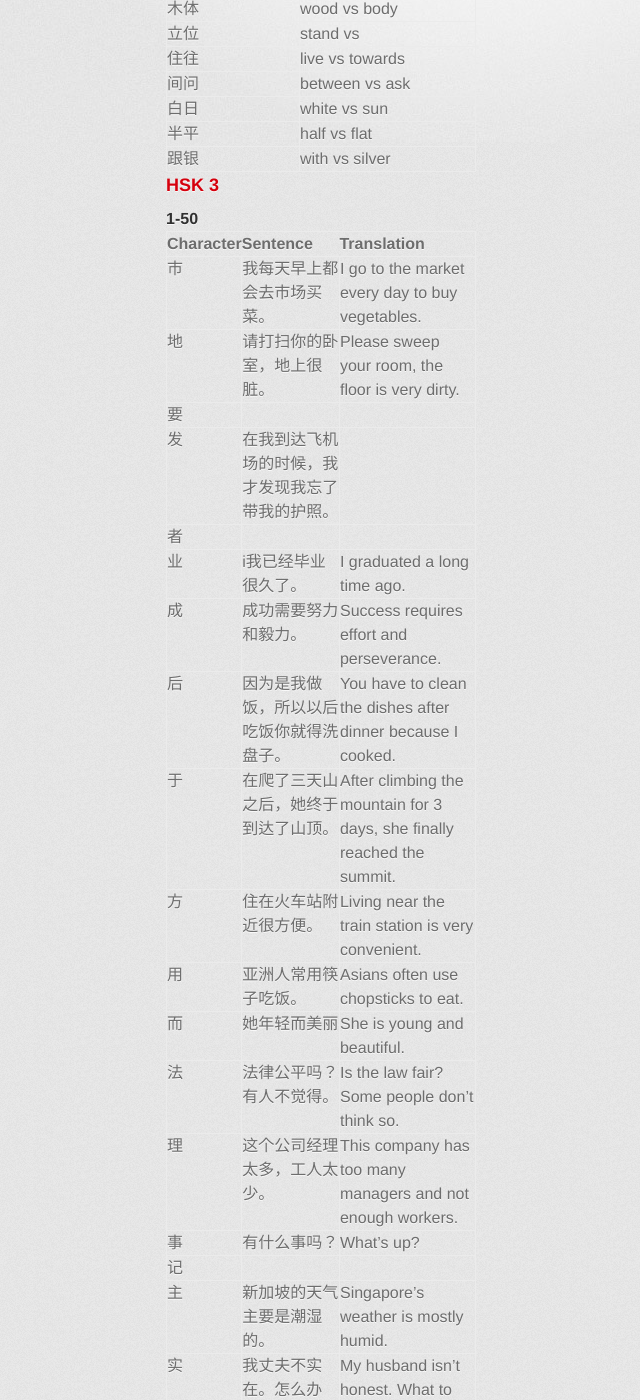
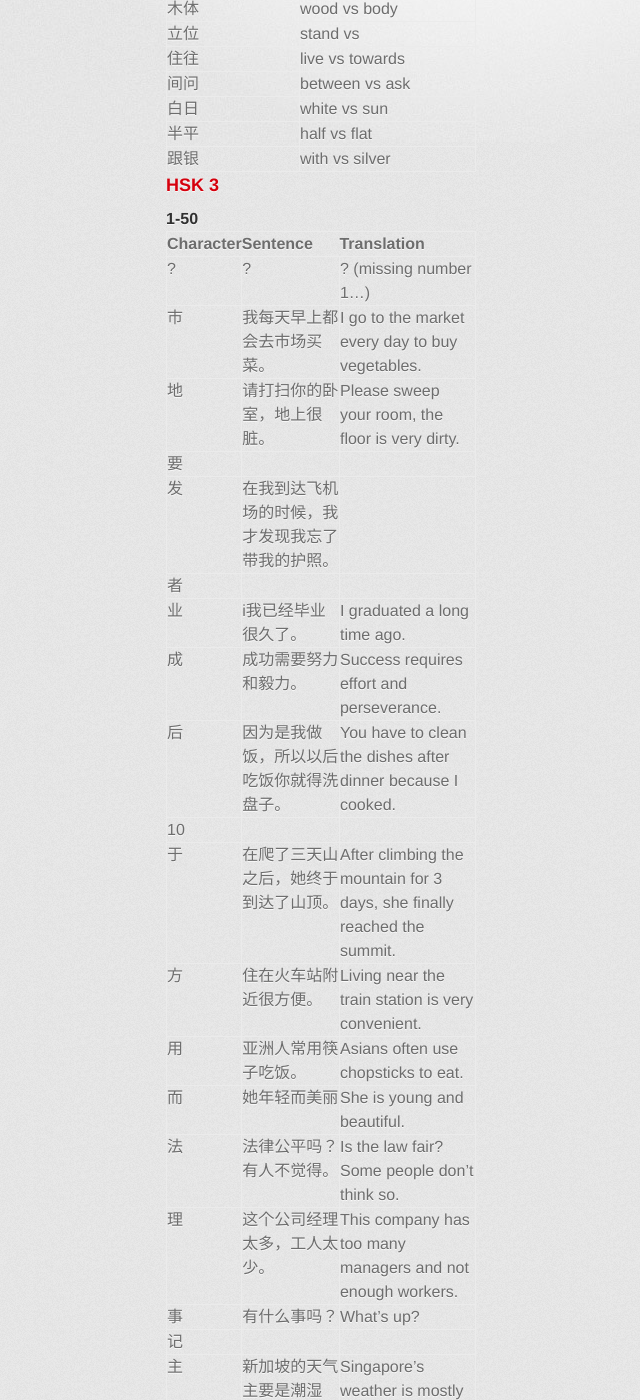
Before and after one commit to axiomiety/axiomiety.github.io, a Jekyll site: the page built from llog/mandarin.markdown, in a window 1280 px wide and 1400 px high, scrolled down 431 px. Shown: the whole window, without its empty margins (164-804 px from the left). Built offline with Jekyll 4.4.1, drawn with Linux system fonts in a browser that asks for light colours; nearby versions of some CDN libraries; some web fonts are replaced.

Commit message:
mandarin

```diff
--- a/llog/mandarin.markdown
+++ b/llog/mandarin.markdown
@@ -26,6 +26,7 @@
 
 Character|Sentence|Translation
 :--------|:-------|:----------
+?|?|? (missing number 1...)
 市|我每天早上都会去市场买菜。|I go to the market every day to buy vegetables.
 地|请打扫你的卧室，地上很脏。|Please sweep your room, the floor is very dirty.
 要||
@@ -34,6 +35,7 @@
 业|i我已经毕业很久了。|I graduated a long time ago.
 成|成功需要努力和毅力。|Success requires effort and perseverance.
 后|因为是我做饭，所以以后吃饭你就得洗盘子。|You have to clean the dishes after dinner because I cooked.
+10||
 于|在爬了三天山之后，她终于到达了山顶。|After climbing the mountain for 3 days, she finally reached the summit.
 方|住在火车站附近很方便。|Living near the train station is very convenient.
 用|亚洲人常用筷子吃饭。|Asians often use chopsticks to eat.
```
Also changed, not shown: other parts of llog/mandarin.markdown (+3 -0 lines).
